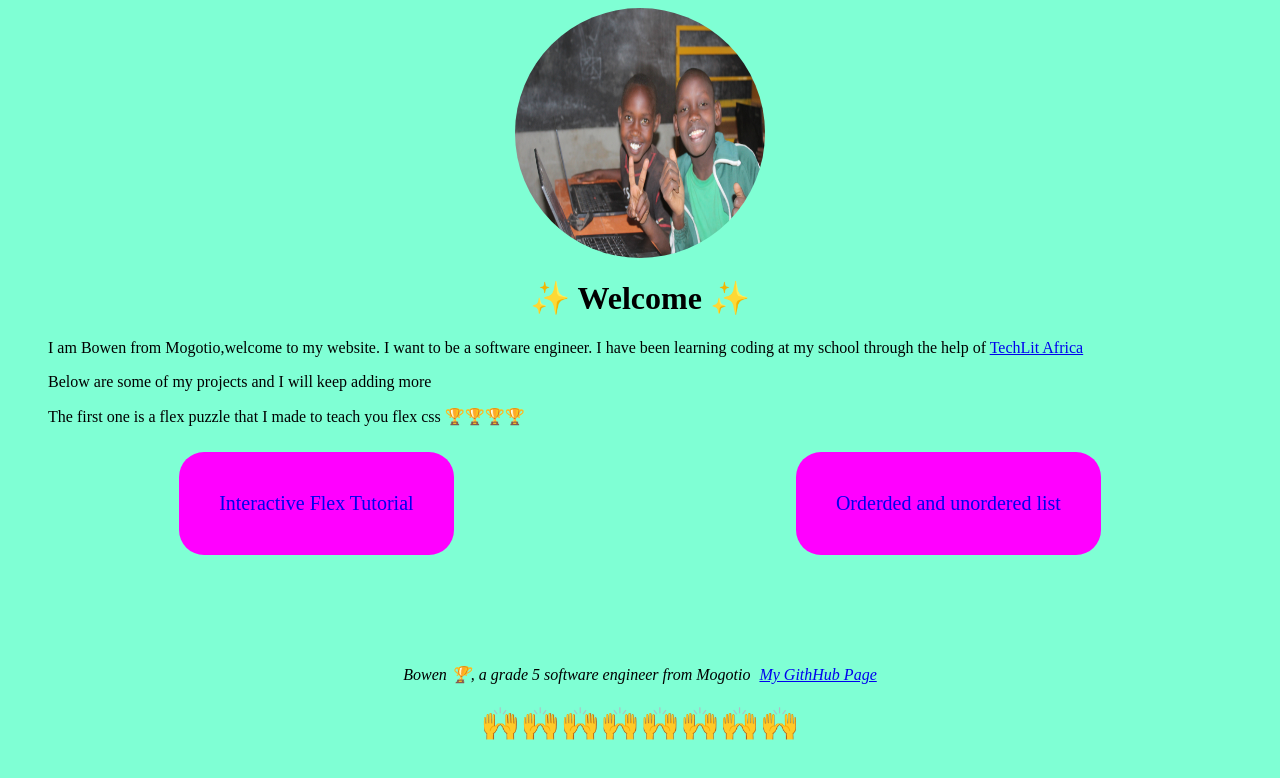
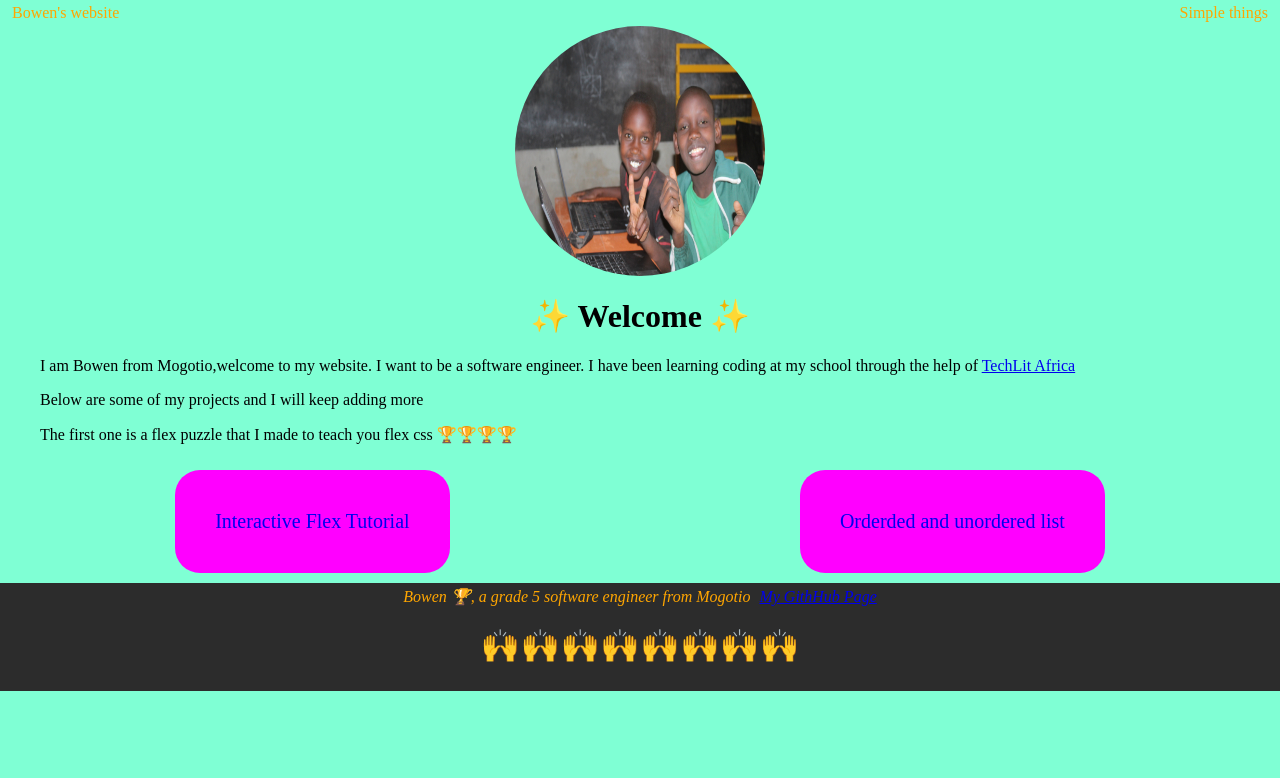
Before and after one commit to engineerbowenmogotio/engineerbowenmogotio.github.io, a plain HTML site: page index.html in a window 1280 px wide. Drawn offline with Linux system fonts and the light colour scheme.

Commit message:
i have put header to stick

```diff
--- a/index.css
+++ b/index.css
@@ -1,5 +1,30 @@
+html,
+body{
+  margin: 0;
+  padding: 0;
+}
+
 body{
   background-color: aquamarine;
+}
+
+header{
+  display: flex;
+  justify-content: space-between;
+
+  position: sticky;
+  top: 0;
+
+  cursor: move;
+}
+header:hover {
+  background-color: aquamarine;
+}
+.theme1 {
+   background-color: rgb(44, 44, 44);
+
+   padding: 4px 12px;
+   color: rgb(255, 166,0);
 }
 
 .img{
@@ -53,8 +78,18 @@ footer {
   padding-left: 5px;
 }
 
-.footerEmojis{
+.theme1{
+
+
+
+}
+footer{
+  position: sticky;
+  bottom: 0;
+
   display: flex;
+  flex-direction: column;
   align-items: center;
-  justify-content: center;
+  justify-content: space-between;
+
 }
--- a/index.html
+++ b/index.html
@@ -9,6 +9,10 @@
     <link rel="stylesheet" href="./index.css">
   </head>
   <body>
+    <header class="theme1">
+      <div>Bowen's website</div>
+      <div>Simple things</div>
+    </header>
 
     <div class="imageDiv">
       <img class="img" src="./images/nasa_lesson.jpg"/>
@@ -31,11 +35,13 @@
 
 
 
-    <footer><i>Bowen 🏆, a grade 5 software engineer from Mogotio
-      <a class="githubLink" href="https://github.com/engineerbowenmogotio">My GithHub Page</a>
-    </i></footer>
+    <footer class="theme1">
+      <i>Bowen 🏆, a grade 5 software engineer from Mogotio
+       <a class="githubLink" href="https://github.com/engineerbowenmogotio" target="_blank">My GithHub Page</a>
+      </i>
+      <h1 >🙌🙌🙌🙌🙌🙌🙌🙌</h1>
+   </footer>
 
-    <h1 class="footerEmojis">🙌🙌🙌🙌🙌🙌🙌🙌</h1>
 
 
 
```
